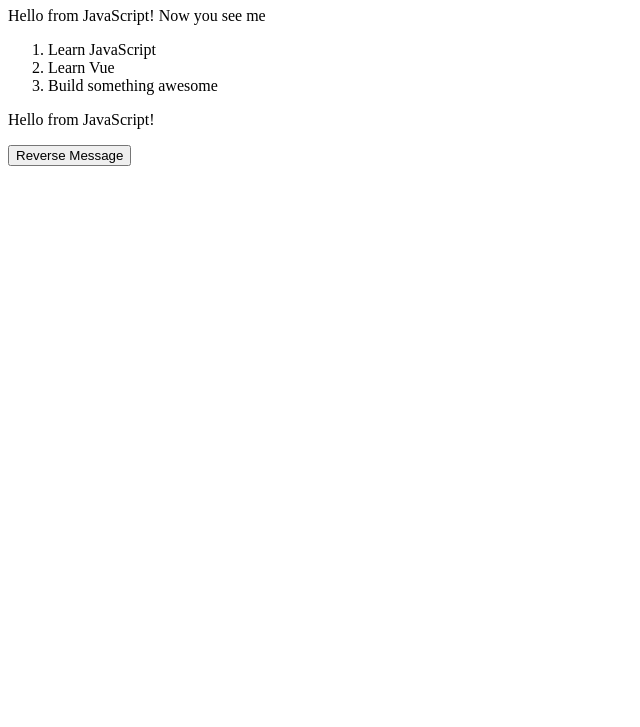
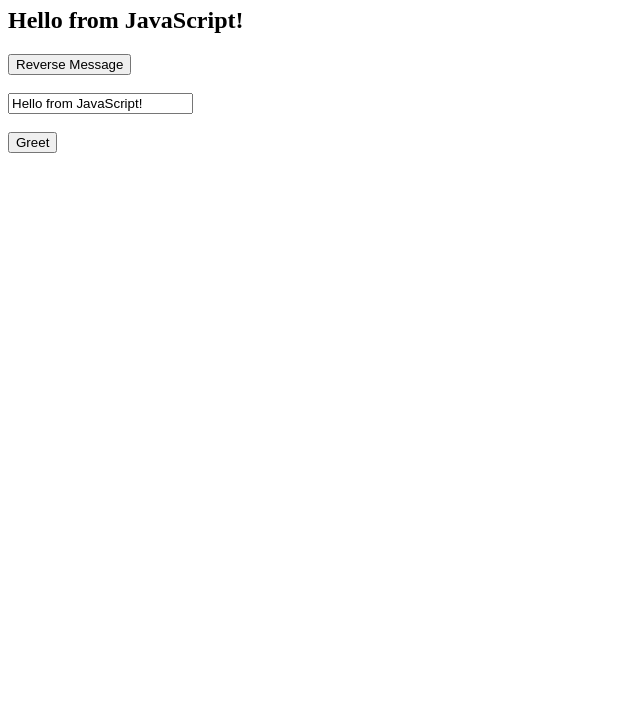
Before and after one commit to aw0ng/practice_vuejs, a plain HTML site: page index.html in a window 1280 px wide. Shown: the part 73-800 px from the top of the page, without its empty margins (0-640 px from the left). Drawn offline with nearby package versions, Linux system fonts and the light colour scheme.

Commit message:
add pop-up button with v-on:click

```diff
--- a/index.html
+++ b/index.html
@@ -9,15 +9,22 @@
   <body>
     <h1>Hello from HTML!</h1>
     <div id="app">
-      {{ message }}
-      <span v-if="seen">Now you see me</span>
+      <h2>{{ message }}</h2>
+      <!-- <span v-if="seen">Now you see me</span>
       <ol>
         <li v-for="todo in todos">
           {{ todo.text }}
         </li>
       </ol>
-      <p>{{ message }}</p>
+      <p>{{ message }}</p> -->
       <button v-on:click="reverseMessage">Reverse Message</button>
+      <br>
+      <br>
+      <input v-model="message" type="text">
+      <br>
+      <br>
+      <!-- `greet` is the name of a method defined below -->
+      <button v-on:click="greet">Greet</button>
     </div>
   </body>
 </html>
--- a/index.js
+++ b/index.js
@@ -5,13 +5,23 @@
   data: function () {
     return {
       message: "Hello from JavaScript!",
-      seen: true,
-      todos: [{ text: "Learn JavaScript" }, { text: "Learn Vue" }, { text: "Build something awesome" }],
+      // seen: true,
+      // todos: [{ text: "Learn JavaScript" }, { text: "Learn Vue" }, { text: "Build something awesome" }],
+      name: "Vue.js",
     };
   },
   methods: {
     reverseMessage: function () {
+      console.log("reverseMessage", this.message);
       this.message = this.message.split("").reverse().join("");
+    },
+    greet: function (event) {
+      // `this` inside methods points to the Vue instance
+      alert("Hello " + this.name + "!");
+      // `event` is the native DOM event
+      if (event) {
+        alert(event.target.tagName);
+      }
     },
   },
 });
```
